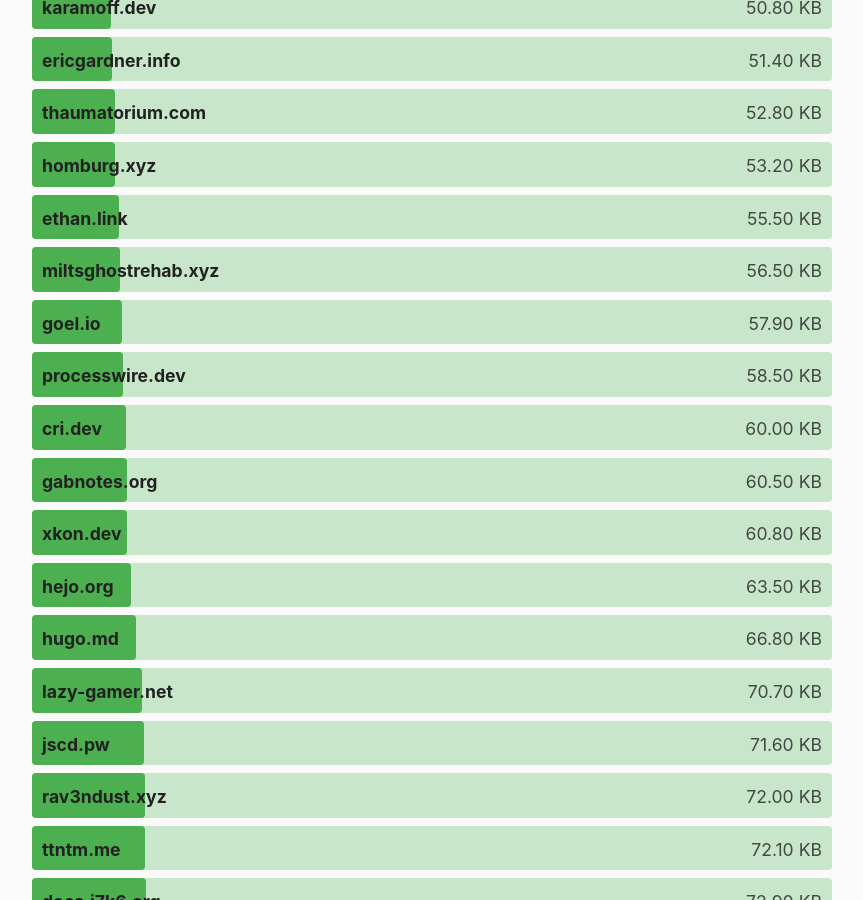
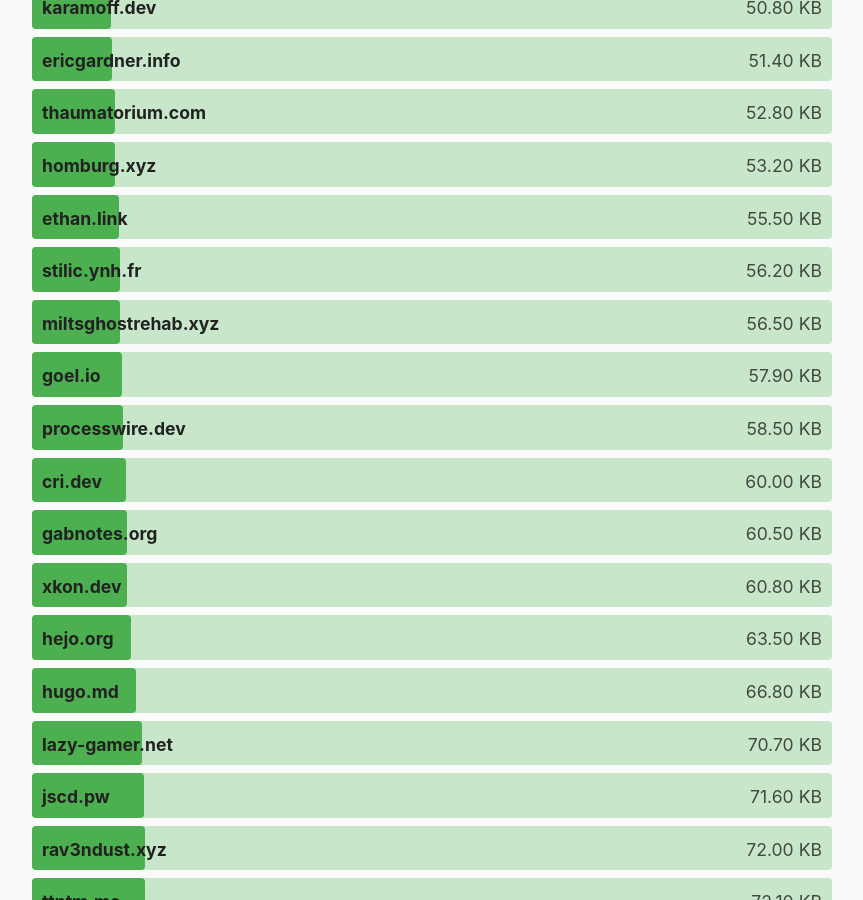
Before and after one commit to kevquirk/512kb.club, a Jekyll site: the page built from index.md, in a window 1280 px wide and 900 px high, scrolled down 7529 px. Shown: the whole window, without its empty margins (208-1071 px from the left). Built offline with Jekyll 4.4.1, drawn with Linux system fonts in a browser that asks for light colours; some of the changed text lies outside the part shown.

Commit message:
change from stylix.ynh.fr to stilic.ynh.fr

```diff
--- a/_data/sites.yml
+++ b/_data/sites.yml
@@ -1208,9 +1208,9 @@
   size: 191
   last_checked: 2021-08-10
 
-- domain: stylix.ynh.fr
-  url: http://www.stylix.ynh.fr/
-  size: 150
+- domain: stilic.ynh.fr
+  url: http://stilic.ynh.fr/
+  size: 56.2
   last_checked: 2021-08-20
 
 - domain: t0.vc
```
